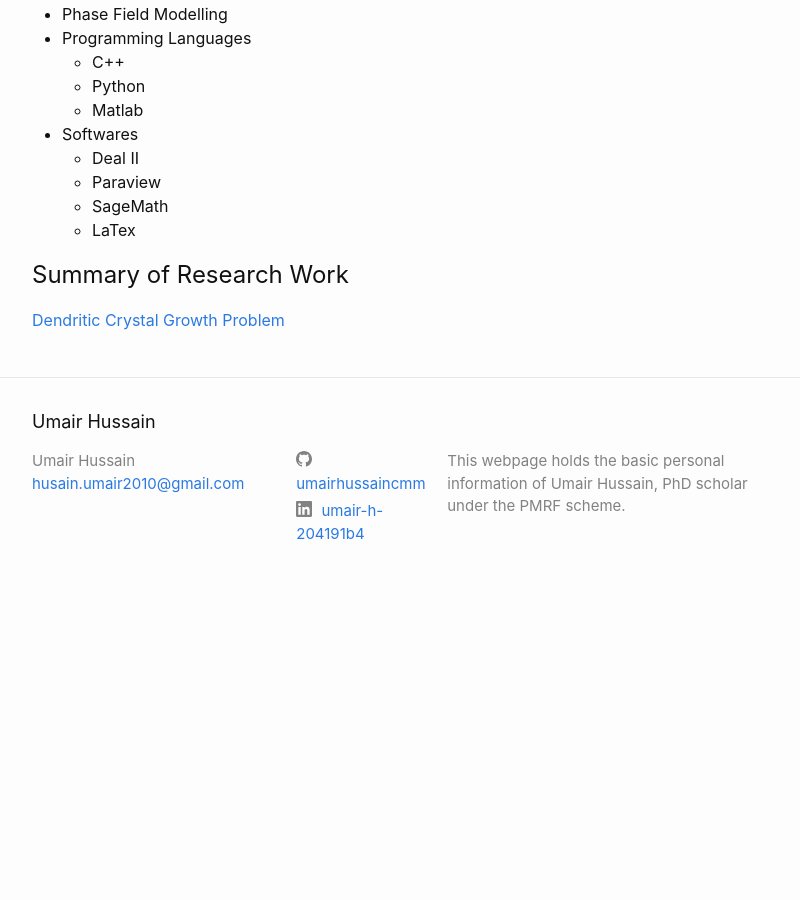
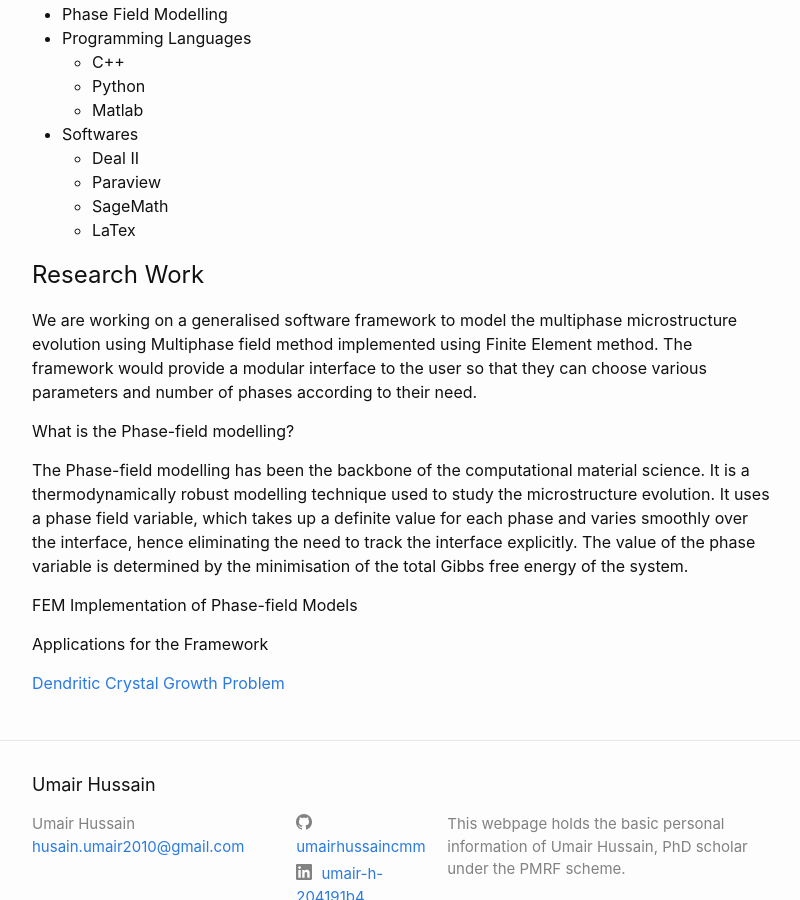
Before and after one commit to umairhussaincmm/umairhussaincmm.github.io, a Jekyll site: the page built from index.markdown, in a window 1280 px wide and 900 px high, scrolled down 959 px. Shown: the whole window, without its empty margins (238-1038 px from the left). Built offline with Jekyll 4.4.1, drawn with Linux system fonts in a browser that asks for light colours; before the commit the page ends 1564 px from its top, so only the background shows below that.

Commit message:
Update index.markdown

```diff
--- a/index.markdown
+++ b/index.markdown
@@ -30,6 +30,18 @@ Welcome to Umair Hussain's peronal page!
   - SageMath
   - LaTex
 
-## Summary of Research Work
+## Research Work
+We are working on a generalised software framework to model the multiphase microstructure evolution using Multiphase field method implemented using
+Finite Element method. The framework would provide a modular interface to the user so that they can choose various parameters and number of phases according
+to their need.
+#### What is the Phase-field modelling?
+The Phase-field modelling has been the backbone of the computational material science. It is a thermodynamically robust modelling technique used to study
+the microstructure evolution. It uses a phase field variable, which takes up a definite value for each phase and varies smoothly over the interface, hence
+eliminating the need to track the interface explicitly. The value of the phase variable is determined by the minimisation of the total Gibbs free energy of
+the system.
+#### FEM Implementation of Phase-field Models
+
+#### Applications for the Framework
+
 
 [Dendritic Crystal Growth Problem](https://umairhussaincmm.github.io/kobayashi/)
```
